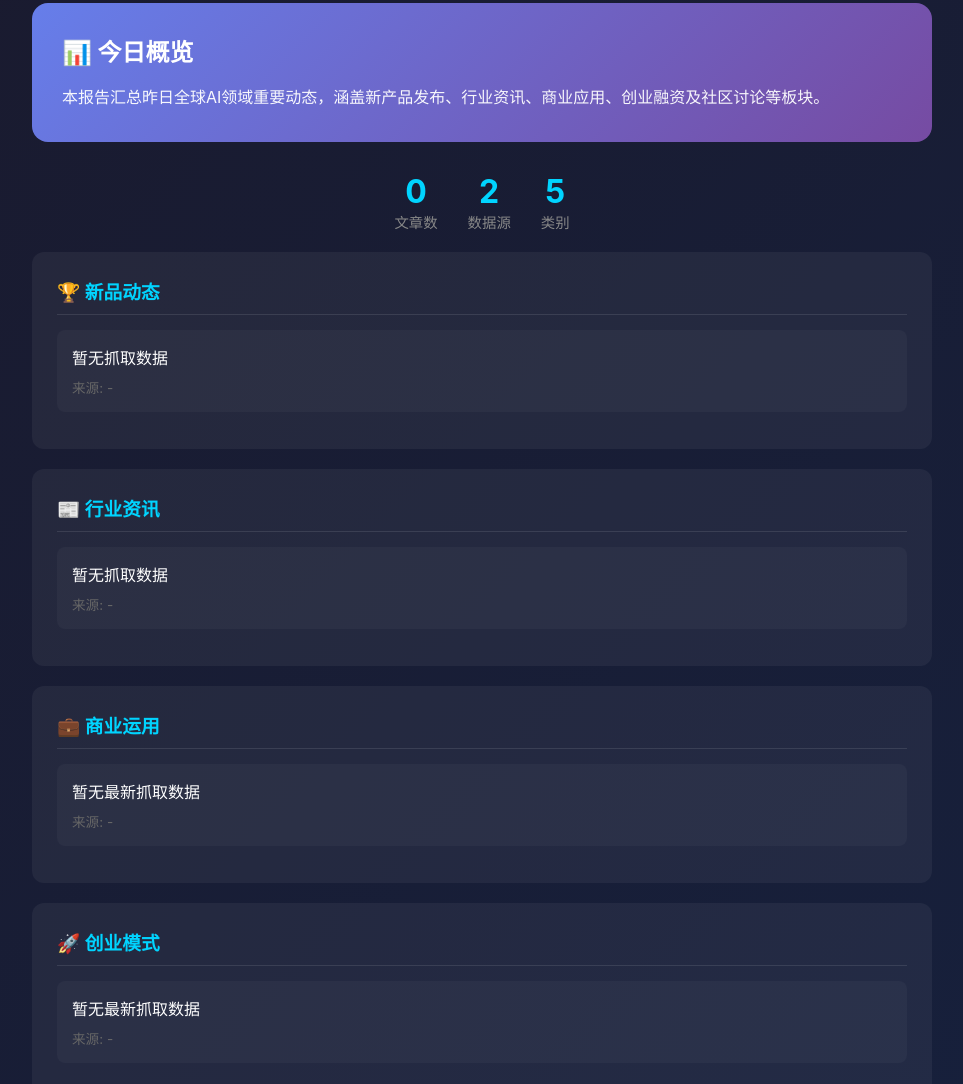
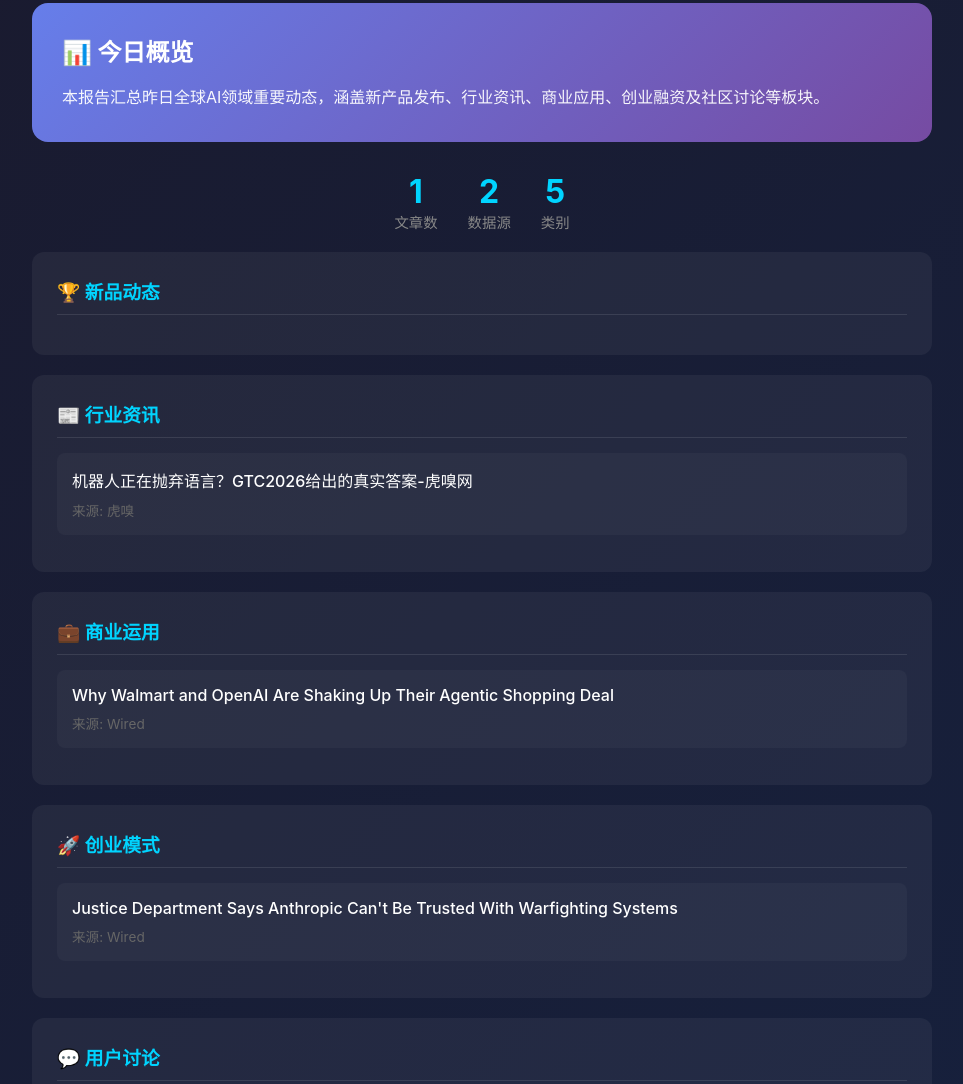
Before and after one commit to 836097038-pixel/ai-daily-report, a plain HTML site: page docs/2026-03-18/index.html in a window 1280 px wide. Shown: the part 170-1254 px from the top of the page, without its empty margins (158-1121 px from the left). Drawn offline with Linux system fonts and the light colour scheme.

Commit message:
AI Daily Report - 2026年03月18日

```diff
--- a/docs/2026-03-18/index.html
+++ b/docs/2026-03-18/index.html
@@ -6,26 +6,15 @@
     <title>全球AI动态日报 - 2026年03月18日</title>
     <style>
         * { margin: 0; padding: 0; box-sizing: border-box; }
-        body {
-            font-family: -apple-system, BlinkMacSystemFont, 'Segoe UI', Roboto, sans-serif;
-            background: linear-gradient(135deg, #1a1a2e 0%, #16213e 100%);
-            min-height: 100vh;
-            padding: 40px 20px;
-        }
+        body { font-family: -apple-system, BlinkMacSystemFont, 'Segoe UI', Roboto, sans-serif; background: linear-gradient(135deg, #1a1a2e 0%, #16213e 100%); min-height: 100vh; padding: 40px 20px; }
         .container { max-width: 900px; margin: 0 auto; }
         .header { text-align: center; margin-bottom: 40px; }
         .header h1 { color: #fff; font-size: 2.5em; margin-bottom: 10px; }
         .header .date { color: #888; font-size: 1.1em; }
-        .summary {
-            background: linear-gradient(135deg, #667eea 0%, #764ba2 100%);
-            border-radius: 16px; padding: 30px; margin-bottom: 30px; color: #fff;
-        }
+        .summary { background: linear-gradient(135deg, #667eea 0%, #764ba2 100%); border-radius: 16px; padding: 30px; margin-bottom: 30px; color: #fff; }
         .summary h2 { margin-bottom: 15px; }
         .summary p { line-height: 1.8; opacity: 0.95; }
-        .category {
-            background: rgba(255,255,255,0.05);
-            border-radius: 12px; padding: 25px; margin-bottom: 20px;
-        }
+        .category { background: rgba(255,255,255,0.05); border-radius: 12px; padding: 25px; margin-bottom: 20px; }
         .category h3 { color: #00d4ff; margin-bottom: 15px; padding-bottom: 10px; border-bottom: 1px solid rgba(255,255,255,0.1); }
         .article { background: rgba(255,255,255,0.03); border-radius: 8px; padding: 15px; margin-bottom: 12px; }
         .article a { color: #fff; text-decoration: none; font-weight: 500; display: block; }
@@ -51,35 +40,31 @@
         </div>
 
         <div class="stats">
-            <div class="stat"><div class="num">0</div><div class="label">文章数</div></div>
+            <div class="stat"><div class="num">1</div><div class="label">文章数</div></div>
             <div class="stat"><div class="num">2</div><div class="label">数据源</div></div>
             <div class="stat"><div class="num">5</div><div class="label">类别</div></div>
         </div>
 
         <div class="category">
             <h3>🏆 新品动态</h3>
-        <div class="article">
-            <a href="#">暂无抓取数据</a>
-            <div class="meta">来源: -</div>
-        </div>
         </div>
 
         <div class="category">
             <h3>📰 行业资讯</h3>
         <div class="article">
-            <a href="#">暂无抓取数据</a>
-            <div class="meta">来源: -</div>
+            <a href="https://www.huxiu.com/article/4843568.html" target="_blank">机器人正在抛弃语言？GTC2026给出的真实答案-虎嗅网</a>
+            <div class="meta">来源: 虎嗅</div>
         </div>
         </div>
 
         <div class="category">
             <h3>💼 商业运用</h3>
-            <div class="article"><a href="#">暂无最新抓取数据</a><div class="meta">来源: -</div></div>
+            <div class="article"><a href="https://www.wired.com/story/ai-lab-walmart-openai-shaking-up-agentic-shopping-deal/" target="_blank">Why Walmart and OpenAI Are Shaking Up Their Agentic Shopping Deal</a><div class="meta">来源: Wired</div></div>
         </div>
 
         <div class="category">
             <h3>🚀 创业模式</h3>
-            <div class="article"><a href="#">暂无最新抓取数据</a><div class="meta">来源: -</div></div>
+            <div class="article"><a href="https://www.wired.com/story/department-of-defense-responds-to-anthropic-lawsuit/" target="_blank">Justice Department Says Anthropic Can't Be Trusted With Warfighting Systems</a><div class="meta">来源: Wired</div></div>
         </div>
 
         <div class="category">
@@ -89,7 +74,7 @@
 
         <div class="footer">
             <p>由 OpenClaw AI Agent 自动生成</p>
-            <p>数据来源: 虎嗅、Hacker News</p>
+            <p>数据来源: Wired, 虎嗅</p>
         </div>
     </div>
 </body>
```
